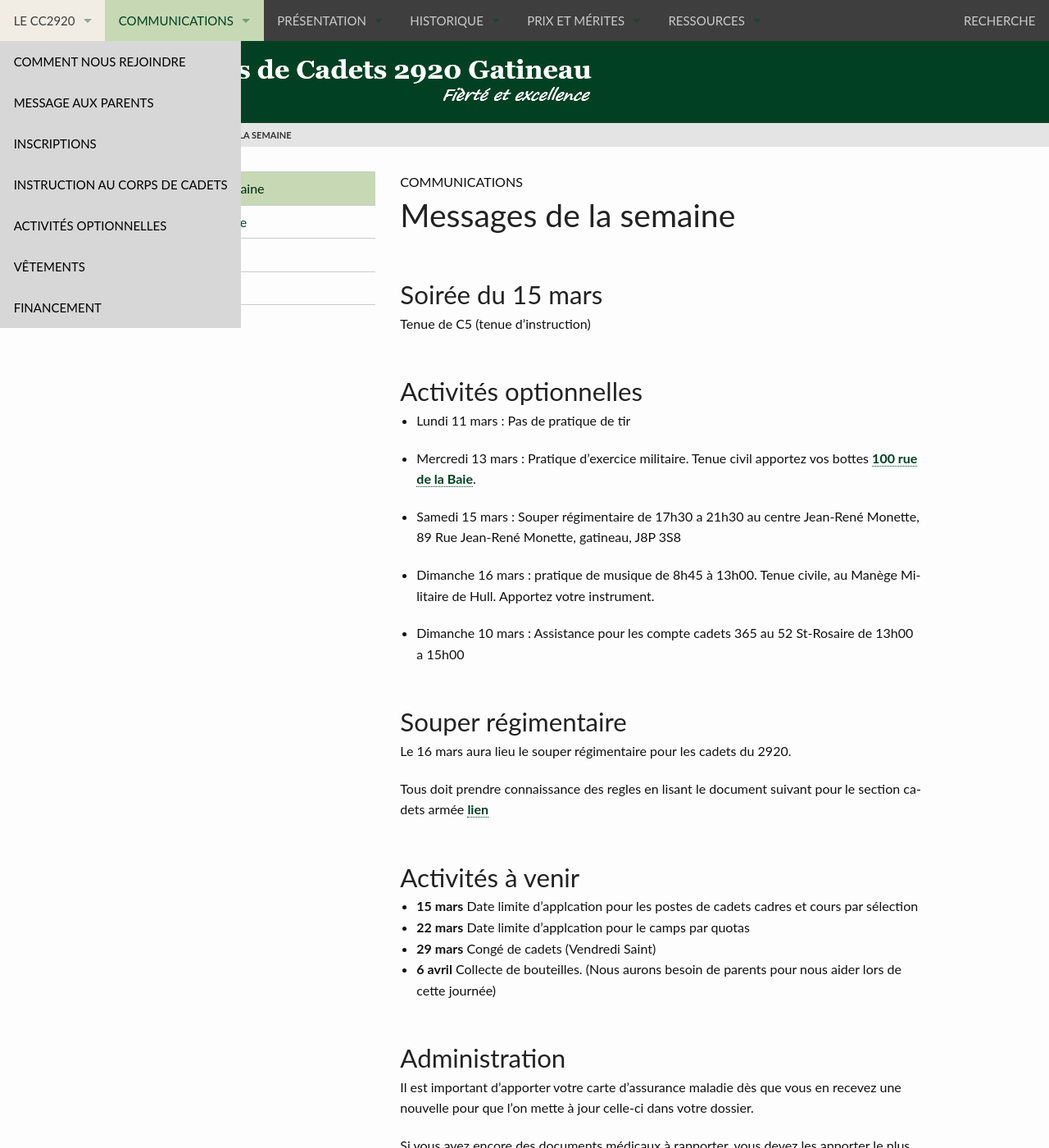
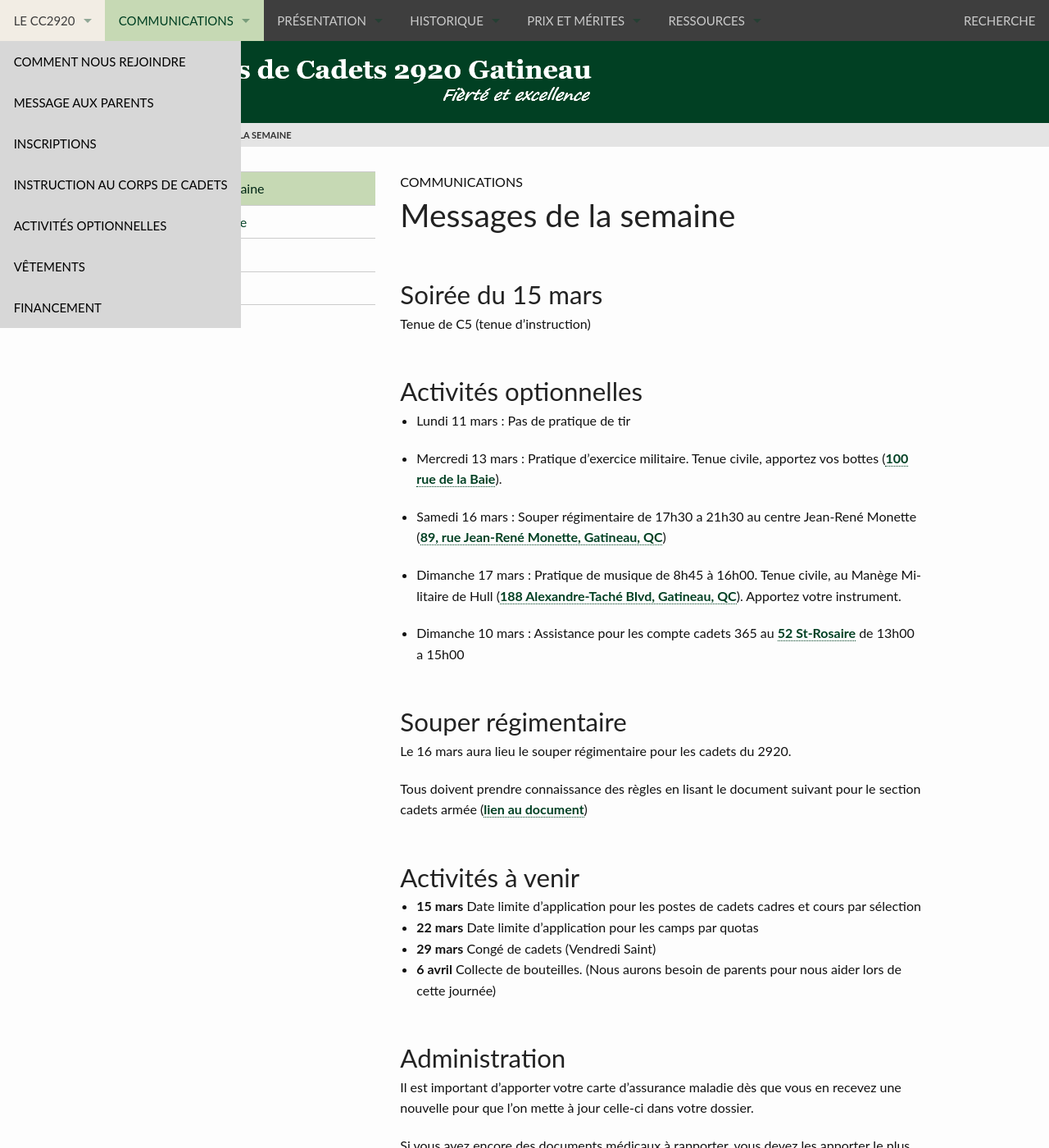
Before and after one commit to CC2920/web, a Jekyll site: the page built from _communications/messages.md, in a window 1280 px wide and 1400 px high. Shown: the whole window at 82% size. Built offline with Jekyll 4.4.1, drawn with Linux system fonts in a browser that asks for light colours.

Commit message:
Update messages.md

```diff
--- a/_communications/messages.md
+++ b/_communications/messages.md
@@ -11,25 +11,25 @@ Tenue de C5 (tenue d'instruction)
 
 -  Lundi 11 mars : Pas de pratique de tir
 
--  Mercredi 13 mars : Pratique d'exercice militaire. Tenue civil apportez vos bottes [100 rue de la Baie](/information/comment-nous-rejoindre/).
+-  Mercredi 13 mars : Pratique d'exercice militaire. Tenue civile, apportez vos bottes ([100 rue de la Baie](/information/comment-nous-rejoindre/)).
 
- - Samedi 15 mars : Souper régimentaire de 17h30 a 21h30 au centre Jean-René Monette, 89 Rue Jean-René Monette, gatineau, J8P 3S8
+ - Samedi 16 mars : Souper régimentaire de 17h30 a 21h30 au centre Jean-René Monette ([89, rue Jean-René Monette, Gatineau, QC](https://maps.app.goo.gl/JGASRv2AKontd6Wv5))
 
- - Dimanche 16 mars : pratique de musique de 8h45 à 13h00. Tenue civile, au Manège Militaire de Hull. Apportez votre instrument.
+ - Dimanche 17 mars : Pratique de musique de 8h45 à 16h00. Tenue civile, au Manège Militaire de Hull ([188 Alexandre-Taché Blvd, Gatineau, QC](https://maps.app.goo.gl/ioMHRxfrcQtPCZYR7)). Apportez votre instrument.
 
- - Dimanche 10 mars : Assistance pour les compte cadets 365 au 52 St-Rosaire de 13h00 a 15h00
+ - Dimanche 10 mars : Assistance pour les compte cadets 365 au [52 St-Rosaire](/information/comment-nous-rejoindre/) de 13h00 a 15h00
 
 
 ## Souper régimentaire
 
 Le 16 mars aura lieu le souper régimentaire pour les cadets du 2920.
 
-Tous doit prendre connaissance des regles en lisant le document suivant pour le section cadets armée [lien](https://drive.google.com/file/d/1D69sm36y3plgrWf6Gi__y-aQLYt6Gz7W/view?usp=sharing)
+Tous doivent prendre connaissance des règles en lisant le document suivant pour le section cadets armée ([lien au document](https://drive.google.com/file/d/1D69sm36y3plgrWf6Gi__y-aQLYt6Gz7W/view?usp=sharing))
 
 ## Activités à venir
 
-- **15 mars** Date limite d'applcation pour les postes de cadets cadres et cours par sélection
-- **22 mars** Date limite d'applcation pour le camps par quotas
+- **15 mars** Date limite d'application pour les postes de cadets cadres et cours par sélection
+- **22 mars** Date limite d'application pour les camps par quotas
 - **29 mars** Congé de cadets (Vendredi Saint)
 - **6 avril** Collecte de bouteilles. (Nous aurons besoin de parents pour nous aider lors de cette journée)
 
```
